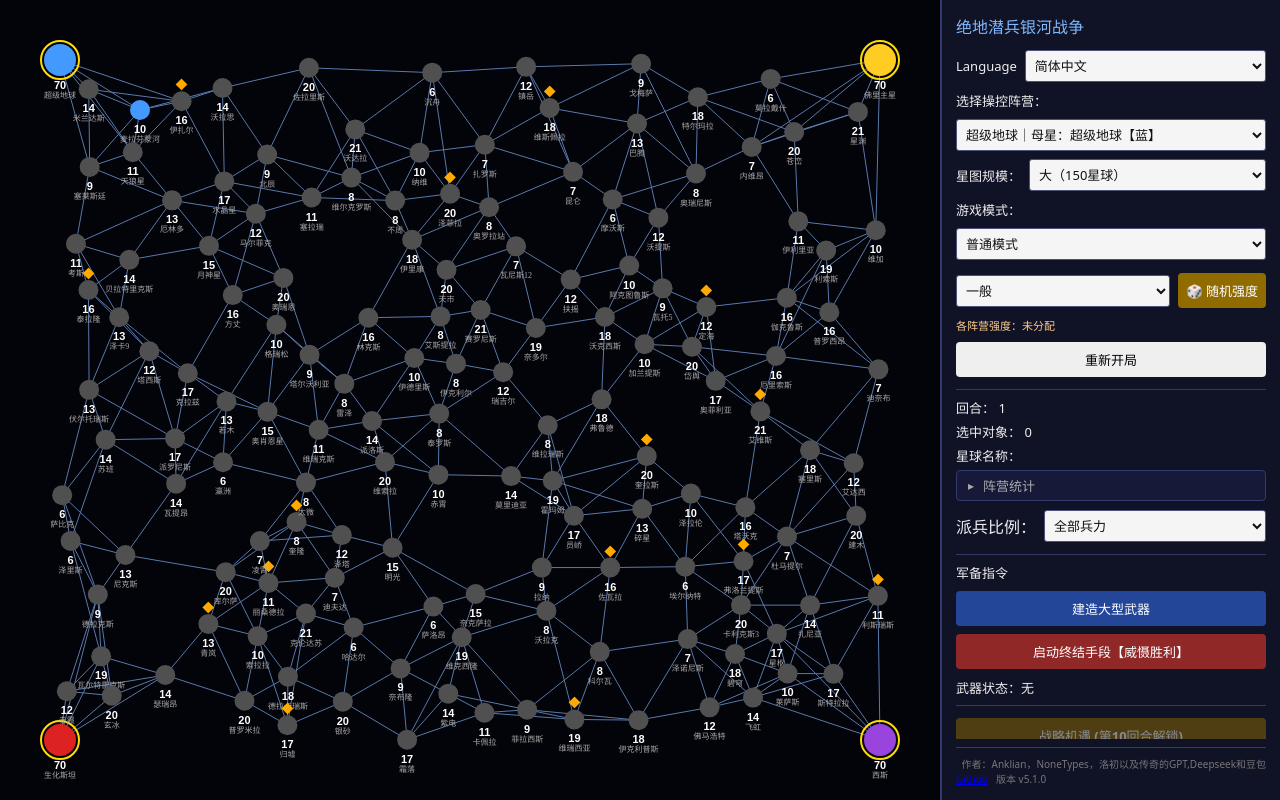
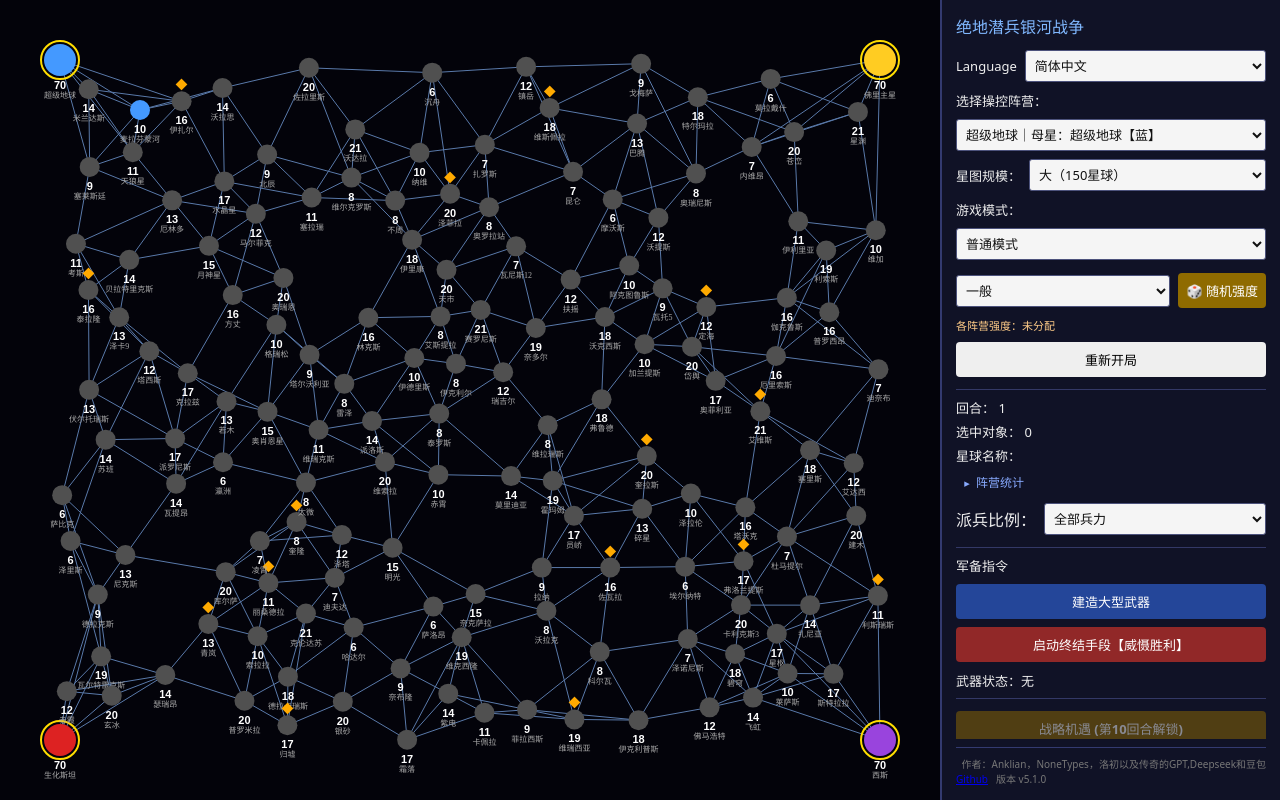
Before and after one commit to UFJKM123/helldivers-galactic-war-CNv2, a Vue app: page / in a window 1280 px wide. Built offline with nearby package versions, Linux system fonts and the light colour scheme.

Commit message:
优化ui

```diff
--- a/src/components/GameControlPanel.vue
+++ b/src/components/GameControlPanel.vue
@@ -101,11 +101,17 @@ const factionStats = computed<FactionStat[]>(() => {
         <span>{{ t?.("menu.faction_stats") ?? "阵营统计" }}</span>
       </div>
       <div v-if="showStats" class="stats-panel">
+        <div class="stat-row stat-header">
+          <span class="stat-color-placeholder"></span>
+          <span class="stat-name"></span>
+          <span class="stat-planets">{{ t?.("menu.stats_planets") ?? "星球" }}</span>
+          <span class="stat-troops">{{ t?.("menu.stats_troops") ?? "兵力" }}</span>
+        </div>
         <div v-for="stat in factionStats" :key="stat.campKey ?? 'neutral'" class="stat-row">
           <span class="stat-color" :style="{ background: stat.color }"></span>
           <span class="stat-name">{{ stat.campName }}</span>
-          <span class="stat-planets">{{ t?.("menu.stats_planets") ?? "星球" }}: {{ stat.planetCount }}</span>
-          <span class="stat-troops">{{ t?.("menu.stats_troops") ?? "兵力" }}: {{ stat.troopCount.toLocaleString() }}</span>
+          <span class="stat-planets">{{ stat.planetCount }}</span>
+          <span class="stat-troops">{{ stat.troopCount.toLocaleString() }}</span>
         </div>
       </div>
       <div class="send-selector">
--- a/src/styles/main.css
+++ b/src/styles/main.css
@@ -296,25 +296,23 @@ hr {
 
 .stats-toggle {
   margin: 5px 0;
-  padding: 5px 8px;
-  border: 1px solid #333a70;
-  border-radius: 4px;
-  background: #161a38;
-  color: #aaa;
-  font-size: 13px;
+  padding: 3px 6px;
+  border-radius: 3px;
+  color: #88aaff;
+  font-size: 12px;
   cursor: pointer;
   user-select: none;
   display: flex;
   align-items: center;
-  gap: 6px;
+  gap: 4px;
 }
 .stats-toggle:hover {
-  background: #1e234a;
-  color: #ddd;
+  background: #1a1e3a;
+  color: #aaccff;
 }
 .stats-toggle-icon {
-  font-size: 12px;
-  width: 12px;
+  font-size: 11px;
+  width: 10px;
   text-align: center;
 }
 .stats-panel {
@@ -323,38 +321,49 @@ hr {
   border: 1px solid #2a2f58;
   border-radius: 4px;
   background: #0e1124;
-  font-size: 12px;
+  font-size: 11px;
 }
 .stat-row {
   display: flex;
   align-items: center;
   gap: 6px;
-  padding: 3px 0;
+  padding: 2px 0;
+}
+.stat-header {
+  color: #666;
+  font-size: 10px;
   border-bottom: 1px solid #1a1d3a;
+  margin-bottom: 1px;
+  padding-bottom: 3px;
 }
-.stat-row:last-child {
-  border-bottom: none;
-}
-.stat-color {
-  width: 8px;
-  height: 8px;
+.stat-color,
+.stat-color-placeholder {
+  width: 7px;
+  height: 7px;
   border-radius: 50%;
   flex-shrink: 0;
 }
+.stat-color-placeholder {
+  visibility: hidden;
+}
 .stat-name {
-  width: 40px;
-  font-weight: 700;
+  flex: 1;
+  min-width: 0;
+  font-weight: 600;
   color: #ccc;
+  white-space: nowrap;
 }
 .stat-planets {
-  flex: 1;
+  width: 40px;
   text-align: right;
   color: #88aaff;
+  flex-shrink: 0;
 }
 .stat-troops {
-  flex: 1;
+  width: 60px;
   text-align: right;
   color: #88ff88;
+  flex-shrink: 0;
 }
 
 @media (max-width: 760px) {
```
